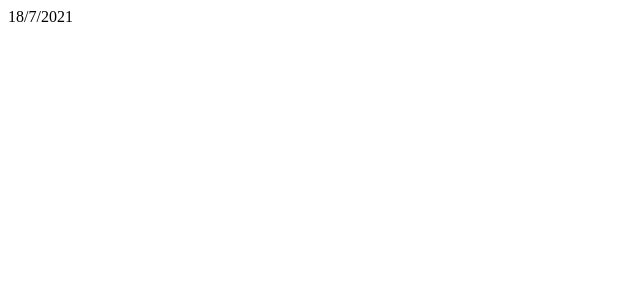
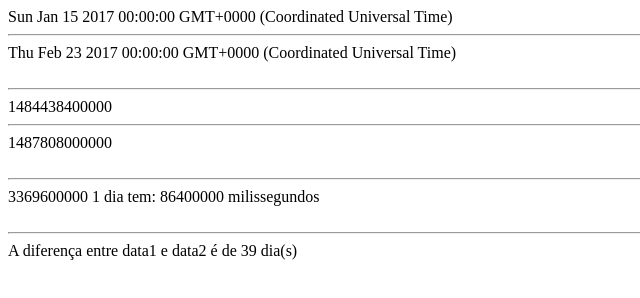
Before and after one commit to JoseEuclides/JavaScript, a plain HTML site: page Datas.html in a window 1280 px wide. Shown: the whole page, without its empty margins (0-640 px from the left). Drawn offline with Linux system fonts and the light colour scheme.

Commit message:
funções datas

```diff
--- a/Datas.html
+++ b/Datas.html
@@ -1,18 +1,75 @@
+
 <!DOCTYPE html>
 <html>
   <head>
     <meta charset="utf-8">
-		<title>Datas</title>
+    <title>JavaScript</title>
     <script>
 
+      /*
       var data = new Date()
 
-			document.write(data.getDate()+'/'+ data.getMonth()+'/'+ data.getFullYear())
+      //document.write(data.getDate() + '/' + (data.getMonth() + 1) + '/' + data.getFullYear())
+      //23 / 11 / 2017
 
+      //adicionar / remover dias
+      document.write(data.toString())
+      data.setDate(data.getDate() + 720)
+      document.write('<hr />')
+      document.write(data.toString())
+      document.write('<br /><br /><hr />')
 
+      //adicionar / remover meses
+      document.write(data.toString())
+      data.setMonth(data.getMonth() + 1)
+      document.write('<hr />')
+      document.write(data.toString())
+      document.write('<br /><br /><hr />')
+
+      //adicionar / remover anos
+      document.write(data.toString())
+      data.setFullYear(data.getFullYear() + 1)
+      document.write('<hr />')
+      document.write(data.toString())
+
+      */
+
+      //15/01/2017
+      var data1 = new Date(2017, 0, 15)
+
+      //23/02/2017
+      var data2 = new Date(2017, 1, 23)
+
+      document.write(data1.toString())
+      document.write('<hr />')
+      document.write(data2.toString())
+
+      document.write('<br /><br /><hr />')
+      //converter datas para algo que possamos calcular
+      document.write(data1.getTime())
+      document.write('<hr />')
+      document.write(data2.getTime())
+
+      //1 de janeiro de 1970
+
+      document.write('<br /><br /><hr />')
+      //encontar a qtde de milissegundos entre data1 e data2
+      var milissegundos_entre_datas = Math.abs(data1.getTime() - data2.getTime())
+      document.write(milissegundos_entre_datas)
+
+      //1 dia tem 24, cada hora tem 60 minutos,
+      //cada minuto tem 60 segundos e
+      //cada segundo tem 1000 milissegundos
+      //então quantos milissegundos existem em um dia?
+      var milissegundos_por_dia = (1*24*60*60*1000)
+      document.write(' 1 dia tem: ' + milissegundos_por_dia + ' milissegundos' )
+
+      document.write('<br /><br /><hr />')
+      document.write('A diferença entre data1 e data2 é de ' + Math.ceil(milissegundos_entre_datas / milissegundos_por_dia) + ' dia(s)')
     </script>
+
   </head>
+
   <body>
-
   </body>
 </html>
```
Lines whose indentation alone changed are shown as unchanged.
